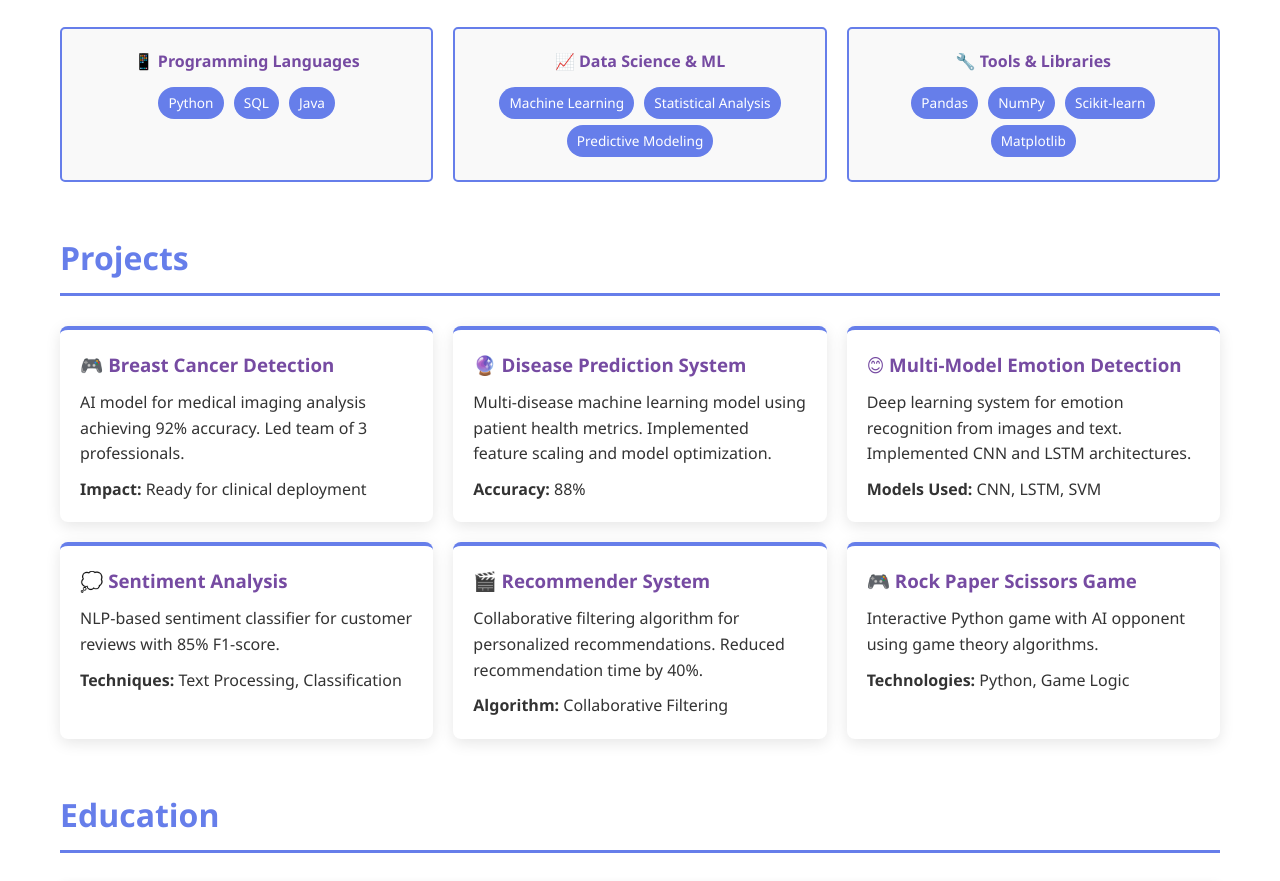
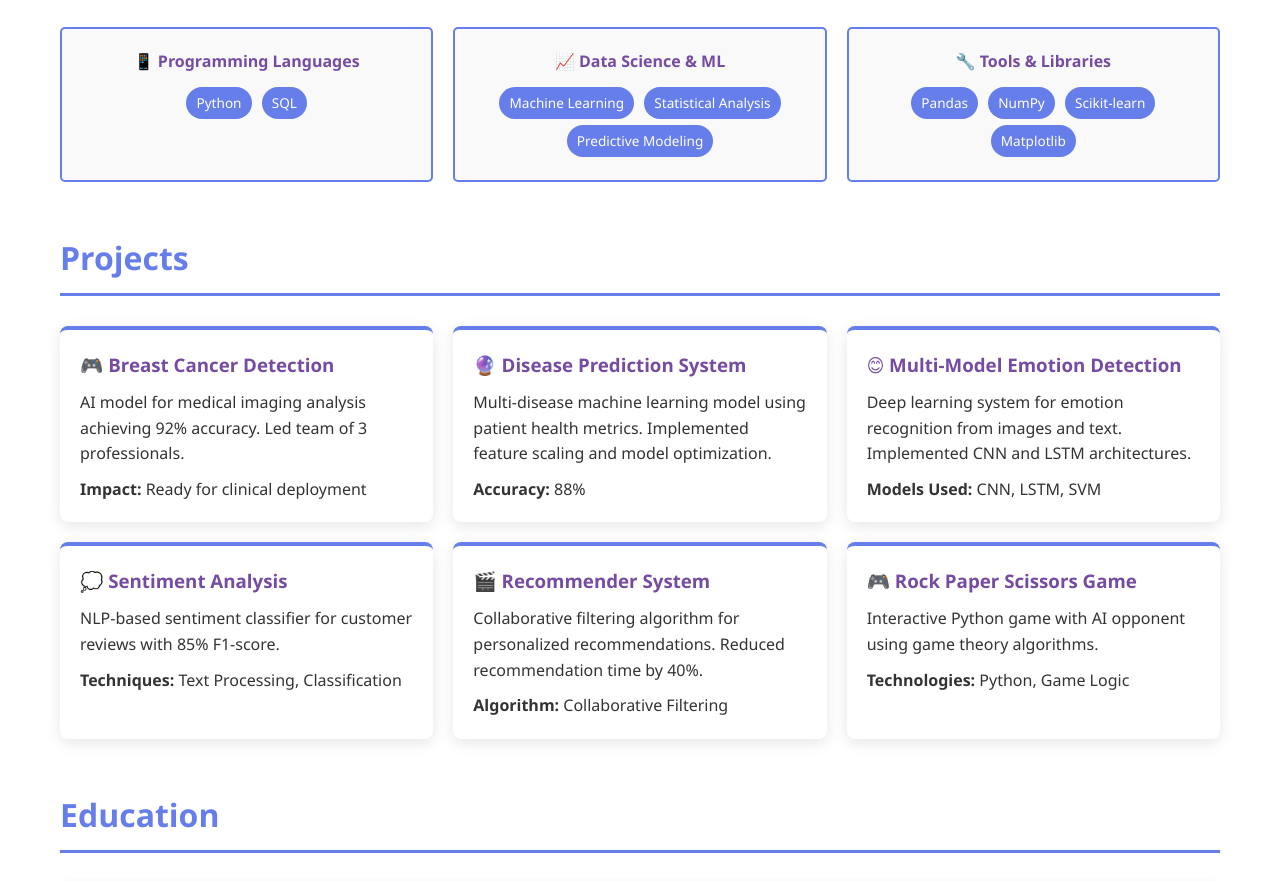
Before and after one commit to jayavardhan143103/resume, a plain HTML site: page k-jayavardhan.html in a window 1280 px wide. Shown: the part 1357-2238 px from the top of the page. Drawn offline with Linux system fonts and the light colour scheme.

Commit message:
Remove Java from programming languages

```diff
--- a/k-jayavardhan.html
+++ b/k-jayavardhan.html
@@ -90,9 +90,7 @@
                 <div class="skill-card">
                     <h4>📱 Programming Languages</h4>
                     <span class="badge">Python</span>
-                    <span class="badge">SQL</span>
-                    <span class="badge">Java</span>
-                </div>
+                    <span class="badge">SQL</span>                </div>
                 <div class="skill-card">
                     <h4>📈 Data Science & ML</h4>
                     <span class="badge">Machine Learning</span>
```
